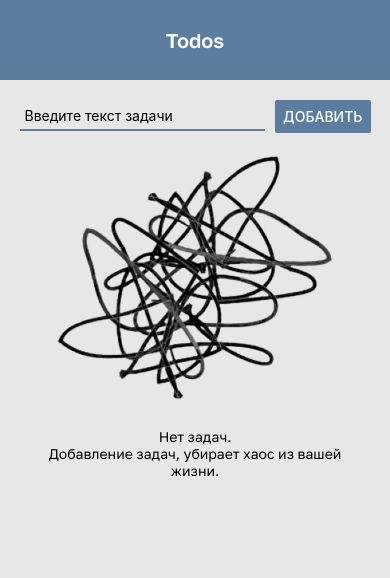
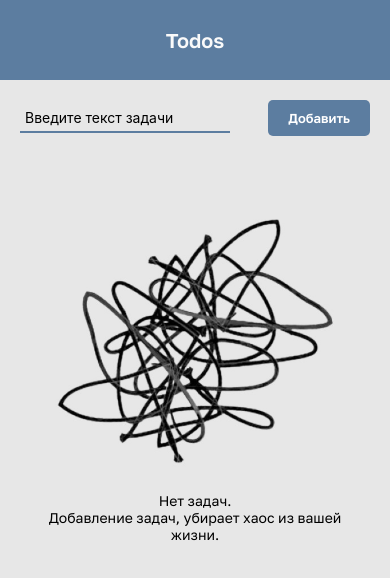
Before and after one commit to sergejij/todo-list-react-native, a React Native app: screen / in a window 390 px wide. Shown: the top 578 px of the page. Built offline with nearby package versions, Linux system fonts and the light colour scheme.

Commit message:
the screen orientation is configured

```diff
--- a/App.tsx
+++ b/App.tsx
@@ -1,12 +1,12 @@
 import AppLoading from "expo-app-loading";
 import * as Font from "expo-font";
 import React, { useState } from "react";
-import { Alert, StyleSheet, View } from "react-native";
+import { Alert, Keyboard, StyleSheet, View } from "react-native";
 
 import GolosDemiBold from "./assets/fonts/Golos-Text_DemiBold.ttf";
 import GolosRegular from "./assets/fonts/Golos-Text_Regular.ttf";
 import Navbar from "./src/components/Navbar";
-import { BUTTONS, COLORS, ERRORS, TEXTS } from "./src/constants";
+import { BUTTONS, COLORS, ERRORS, TEXTS, STYLES } from "./src/constants";
 import MainScreen from "./src/screens/MainScreen";
 import TodoScreen from "./src/screens/TodoScreen";
 import { typeAddTodo, typeChangeTodo, typeTodo } from "./src/types";
@@ -71,6 +71,7 @@ const App: React.FC = () => {
                 ...prev,
             ]);
             setTodo("");
+            Keyboard.dismiss();
         } else {
             Alert.alert(ERRORS.emptyTask);
         }
@@ -123,12 +124,10 @@ const styles = StyleSheet.create({
     container: {
         flex: 1,
         backgroundColor: COLORS.background,
-        alignItems: "center",
         flexDirection: "column",
-        justifyContent: "flex-start",
     },
     content: {
-        width: "90%",
+        marginHorizontal: STYLES.paddingHorizontal,
         marginTop: 20,
     },
 });
--- a/app.json
+++ b/app.json
@@ -3,7 +3,7 @@
     "name": "todo",
     "slug": "todo",
     "version": "1.0.0",
-    "orientation": "portrait",
+    "orientation": "default",
     "splash": {
       "resizeMode": "contain",
       "backgroundColor": "#ffffff"
--- a/src/components/AddTodo.tsx
+++ b/src/components/AddTodo.tsx
@@ -1,8 +1,9 @@
 import React, { useState } from "react";
-import { StyleSheet, TextInput, View, Button } from "react-native";
+import { StyleSheet, TextInput, View } from "react-native";
 
 import { BUTTONS, COLORS, TEXTS } from "../constants";
 import { IAddTodo } from "../types";
+import AppButton from "./ui/AppButton";
 
 const AddTodo: React.FC<IAddTodo> = ({ addTodo }) => {
     const [todo, setTodo] = useState("");
@@ -17,11 +18,12 @@ const AddTodo: React.FC<IAddTodo> = ({ addTodo }) => {
                 autoCapitalize="none"
                 autoCorrect={false}
             />
-            <Button
-                title={BUTTONS.add}
+            <AppButton
                 color={COLORS.main}
                 onPress={() => addTodo(todo, setTodo)}
-            />
+            >
+                {BUTTONS.add}
+            </AppButton>
         </View>
     );
 };
@@ -35,7 +37,7 @@ const styles = StyleSheet.create({
         marginBottom: 30,
     },
     inputTodo: {
-        width: "70%",
+        width: "60%",
         borderBottomColor: COLORS.main,
         borderBottomWidth: 2,
         padding: 5,
--- a/src/components/EditModal.tsx
+++ b/src/components/EditModal.tsx
@@ -10,6 +10,7 @@ import {
 
 import { BUTTONS, COLORS, ERRORS, TEXTS } from "../constants";
 import { IEditModal } from "../types";
+import AppButton from "./ui/AppButton";
 
 const EditModal: React.FC<IEditModal> = ({
     visible,
@@ -40,18 +41,14 @@ const EditModal: React.FC<IEditModal> = ({
                 />
                 <View style={styles.buttons}>
                     <View style={styles.button}>
-                        <Button
-                            color={COLORS.dangerous}
-                            onPress={onCancel}
-                            title={BUTTONS.cancel}
-                        />
+                        <AppButton color={COLORS.dangerous} onPress={onCancel}>
+                            {BUTTONS.cancel}
+                        </AppButton>
                     </View>
                     <View style={styles.button}>
-                        <Button
-                            color={COLORS.main}
-                            onPress={saveHandler}
-                            title={BUTTONS.save}
-                        />
+                        <AppButton color={COLORS.main} onPress={saveHandler}>
+                            {BUTTONS.save}
+                        </AppButton>
                     </View>
                 </View>
             </View>
--- a/src/components/Navbar.tsx
+++ b/src/components/Navbar.tsx
@@ -2,11 +2,11 @@ import React from "react";
 import { StyleSheet, View } from "react-native";
 
 import { COLORS } from "../constants";
-import AppDemiBoldText from "./ui/AppDemiBoldText";
+import AppTextDemiBold from "./ui/AppTextDemiBold";
 
 const Navbar: React.FC = () => (
     <View style={styles.navbar}>
-        <AppDemiBoldText style={styles.headline}>Todos</AppDemiBoldText>
+        <AppTextDemiBold style={styles.headline}>Todos</AppTextDemiBold>
     </View>
 );
 
--- /dev/null
+++ b/src/components/ui/AppButton.tsx
@@ -0,0 +1,38 @@
+import React from "react";
+import { StyleSheet, View, TouchableOpacity } from "react-native";
+
+import { COLORS } from "../../constants";
+import AppTextDemiBold from "./AppTextDemiBold";
+
+const AppButton: React.FC<{ onPress: () => void; color: string }> = ({
+    children,
+    onPress,
+    color = COLORS.main,
+}) => {
+    return (
+        <TouchableOpacity activeOpacity={0.8} onPress={onPress}>
+            <View style={{ ...styles.button, backgroundColor: color }}>
+                <AppTextDemiBold style={styles.text}>
+                    {children}
+                </AppTextDemiBold>
+            </View>
+        </TouchableOpacity>
+    );
+};
+
+const styles = StyleSheet.create({
+    button: {
+        paddingHorizontal: 20,
+        paddingVertical: 10,
+        borderRadius: 5,
+        flexDirection: "row",
+        alignItems: "center",
+        justifyContent: "center",
+    },
+    text: {
+        color: "#fff",
+        fontSize: 13,
+    },
+});
+
+export default AppButton;
--- a/src/components/ui/AppDemiBoldText.tsx
+++ b/src/components/ui/AppTextDemiBold.tsx
@@ -1,7 +1,7 @@
 import React from "react";
 import { StyleSheet, Text } from "react-native";
 
-const AppDemiBoldText: React.FC<{
+const AppTextDemiBold: React.FC<{
     children: React.ReactNode;
     style: object;
 }> = ({ children, style }) => {
@@ -14,4 +14,4 @@ const styles = StyleSheet.create({
     },
 });
 
-export default AppDemiBoldText;
+export default AppTextDemiBold;
--- a/src/constants.ts
+++ b/src/constants.ts
@@ -22,4 +22,9 @@ export const COLORS = {
     background: "#e7e7e7",
     backgroundCard: "#fafafa",
     dangerous: "#CD5C5C",
+    secondary: "#808080",
 };
+
+export const STYLES = {
+    paddingHorizontal: 20,
+};
--- a/src/screens/MainScreen.tsx
+++ b/src/screens/MainScreen.tsx
@@ -1,11 +1,18 @@
-import React from "react";
-import { FlatList, StyleSheet, Image, View } from "react-native";
+import React, { useEffect, useState } from "react";
+import {
+    FlatList,
+    StyleSheet,
+    Image,
+    View,
+    ScrollView,
+    Dimensions,
+} from "react-native";
 
 import confusedImg from "../../assets/confused.jpg";
 import AddTodo from "../components/AddTodo";
 import Todo from "../components/Todo";
 import AppText from "../components/ui/AppText";
-import { TEXTS } from "../constants";
+import { STYLES, TEXTS } from "../constants";
 import { IMainScreen } from "../types";
 
 const MainScreen: React.FC<IMainScreen> = ({
@@ -14,7 +21,39 @@ const MainScreen: React.FC<IMainScreen> = ({
     addTodo,
     openTodo,
 }) => {
+    const [deviceWidth, setDeviceWidth] = useState(
+        Dimensions.get("window").width
+    );
+    const [deviceHeight, setDeviceHeight] = useState(
+        Dimensions.get("window").height
+    );
+
+    useEffect(() => {
+        const update = () => {
+            const { width } = Dimensions.get("window");
+            setDeviceWidth(width);
+        };
+        Dimensions.addEventListener("change", update);
+
+        return () => {
+            Dimensions.removeEventListener("change", update);
+        };
+    });
+
+    useEffect(() => {
+        const update = () => {
+            const { height } = Dimensions.get("window");
+            setDeviceHeight(height);
+        };
+        Dimensions.addEventListener("change", update);
+
+        return () => {
+            Dimensions.removeEventListener("change", update);
+        };
+    });
+
     let content = (
+        <View style={{ width: deviceWidth - STYLES.paddingHorizontal * 2 }}>
             <FlatList
                 keyExtractor={({ id }) => id}
                 data={todos}
@@ -27,13 +66,19 @@ const MainScreen: React.FC<IMainScreen> = ({
                     />
                 )}
             />
+        </View>
     );
     if (!todos.length) {
         content = (
-            <View style={styles.imgWrap}>
-                <Image style={styles.img} source={confusedImg} />
+            <ScrollView>
+                <View style={{ ...styles.imgWrap, height: deviceHeight / 2 }}>
+                    <Image
+                        style={{ ...styles.img, height: deviceHeight / 3 }}
+                        source={confusedImg}
+                    />
                     <AppText style={styles.text}>{TEXTS.noTasks}</AppText>
                 </View>
+            </ScrollView>
         );
     }
     return (
@@ -48,12 +93,9 @@ const styles = StyleSheet.create({
     imgWrap: {
         alignItems: "center",
         justifyContent: "center",
-        padding: 10,
-        height: 300,
     },
     img: {
         width: "100%",
-        height: "100%",
         resizeMode: "contain",
     },
     text: {
--- a/src/screens/TodoScreen.tsx
+++ b/src/screens/TodoScreen.tsx
@@ -1,8 +1,9 @@
 import { Entypo } from "@expo/vector-icons";
 import React, { useState } from "react";
-import { View, Button, StyleSheet } from "react-native";
+import { View, StyleSheet, Dimensions } from "react-native";
 
 import EditModal from "../components/EditModal";
+import AppButton from "../components/ui/AppButton";
 import AppText from "../components/ui/AppText";
 import { BUTTONS, COLORS } from "../constants";
 import { ITodoScreen } from "../types";
@@ -39,18 +40,17 @@ const TodoScreen: React.FC<ITodoScreen> = ({
             </View>
             <View style={styles.buttons}>
                 <View style={styles.button}>
-                    <Button
-                        color={COLORS.main}
-                        onPress={openMain}
-                        title={BUTTONS.home}
-                    />
+                    <AppButton color={COLORS.secondary} onPress={openMain}>
+                        {BUTTONS.home}
+                    </AppButton>
                 </View>
                 <View style={styles.button}>
-                    <Button
+                    <AppButton
                         color={COLORS.dangerous}
                         onPress={() => deleteTodo(todo.id)}
-                        title={BUTTONS.delete}
-                    />
+                    >
+                        {BUTTONS.delete}
+                    </AppButton>
                 </View>
             </View>
         </View>
@@ -63,7 +63,7 @@ const styles = StyleSheet.create({
         justifyContent: "space-between",
     },
     button: {
-        width: "40%",
+        width: Dimensions.get("window").width > 400 ? 160 : 120,
     },
     cardTodo: {
         flexDirection: "row",
```
Also changed, not shown: .eslintrc.json. Lines whose indentation alone changed are shown as unchanged.
